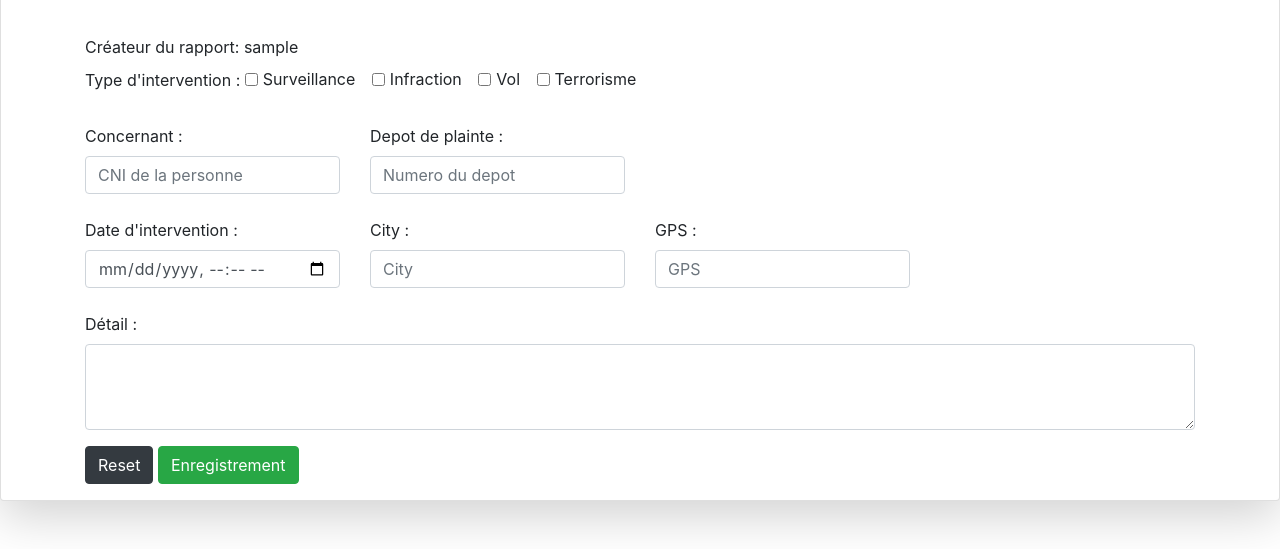
After one commit to alexcaussades/ShadeArmy, a PHP site: page /rapport.php in a window 1280 px wide. The commit adds this page. Shown: the part 351-900 px from the top of the page. Run offline with PHP 8.4, Linux system fonts and the light colour scheme; the visitor is signed in with stand-in values (Sample User, id 1); some libraries are stand-ins or nearby versions.

Commit message:
add rapport

```diff
--- a/assets/class/bluefort.php
+++ b/assets/class/bluefort.php
@@ -81,4 +81,56 @@ class BlueFort extends Players
 	}
 
 
+	public function GetPlayersCasier()
+	{
+		global $bdd;
+		$q = $bdd->query("SELECT COUNT(*) AS pid FROM casier_jud WHERE pid = ".$this->pid."")->fetchColumn();
+		if($q > 0)
+		{
+			echo $q;
+		}
+	}
+
+	public function GetplayersCasierView()
+	{
+		global $bdd;
+		$q = $bdd->query("SELECT COUNT(*) AS pid FROM casier_jud WHERE pid = ".$this->pid."")->fetchColumn();
+		if($q > 0)
+		{ ?>
+			<div class="container table-responsive-sm ">
+
+			<table class="table">
+				<thead class="thead-dark">
+					<tr>
+					<th scope="col">type</th>
+					<th scope="col">détail</th>
+					<th scope="col">Par</th>
+					<th scope="col">Date</th>
+					</tr>
+				</thead>
+				<tbody>
+				<?php
+			$q = $bdd->query("SELECT * FROM casier_jud WHERE pid = ".$this->pid."");
+			while ($r = $q->fetch())
+			{
+				?>
+				<tr>
+				<th scope="row"><?= htmlspecialchars($r['type']); ?></th>
+				<th scope="row"><?= htmlspecialchars($r['txt']); ?></th>
+				<th scope="row"><?= htmlspecialchars($r['name']); ?></th>
+				<th scope="row"><?= htmlspecialchars($r['date']); ?></th>
+				</tr>
+				<?php
+			}
+		}else
+		{
+			?>
+			<div class="info">
+			<div class="alert alert-info grade container" role="alert">
+			Casier Vierge
+			</div>
+			</div>
+			<?php
+		}
+	}
 }
--- a/assets/class/players.php
+++ b/assets/class/players.php
@@ -127,7 +127,8 @@ public function getPlayersNaiss()
 	$a = $this->datenaissance;
 	$a = str_replace('"', '', $a);
 	$a = str_replace(']', '', $a);
-	echo str_replace('[', '', $a);
+	$a = str_replace('[', '', $a);
+	echo str_replace(',', '-', $a);
 }
 
 public function getPlayerstaille()
@@ -153,7 +154,7 @@ public function getplayersContanier()
 public function GetPlayersFromFacture()
 {
 	global $bdd;
-		$q = $bdd->query("SELECT COUNT(*) AS from_pid FROM factures WHERE pid = ".$this->pid."")->fetchColumn();
+		$q = $bdd->query("SELECT COUNT(*) AS from_pid FROM factures WHERE from_pid = ".$this->pid."")->fetchColumn();
 		return $q;
 }
 
--- a/assets/css/recherche.css
+++ b/assets/css/recherche.css
@@ -6,6 +6,14 @@
 .recherche{
 	color: whitesmoke;
 	font-size: 48px;
+	height: 4em; /* hauteur du parent */
+	line-height: 4em; /* hauteur de ligne (identique) */
+	white-space: nowrap; /* interdiction de passer à la ligne */
+}
+
+.recherche1{
+	color: whitesmoke;
+	font-size: 32px;
 	height: 4em; /* hauteur du parent */
 	line-height: 4em; /* hauteur de ligne (identique) */
 	white-space: nowrap; /* interdiction de passer à la ligne */
--- a/footer.php
+++ b/footer.php
@@ -1,7 +1,7 @@
 
 
 
-  <div class="float-right version">Actuellement l'application est en : <?= VERSION; ?> <?= NUMEROS_DE_VERSION; ?> Type : <?= TYPE; ?></div>
+
     <!-- Optional JavaScript -->
     <!-- jQuery first, then Popper.js, then Bootstrap JS -->
     <script src="https://code.jquery.com/jquery-3.3.1.slim.min.js" integrity="sha384-q8i/X+965DzO0rT7abK41JStQIAqVgRVzpbzo5smXKp4YfRvH+8abtTE1Pi6jizo" crossorigin="anonymous"></script>
--- /dev/null
+++ b/rapport.php
@@ -0,0 +1,137 @@
+<?php
+session_start();
+
+require 'assets/auto/header.php';
+require 'assets/auto/function.php';
+require 'assets/class/bdd.php';
+require 'assets/class/players.php';
+require 'assets/class/impot.php';
+require 'assets/class/ident.php';
+require 'assets/class/bluefort.php';
+use ShadeLife\Players;
+use ShadeLife\Impots;
+use ShadeLife\ident;
+use ShadeLife\BlueFort;
+$ident = new ident;
+$bluefort = new bluefort;
+?>
+
+<link rel="stylesheet" href="<?= cssuri(); ?>recherche.css">
+
+<?php
+if(!isset($_SESSION['name']))
+{
+	?>
+	<script>
+     	window.location.replace("index.php");
+    </script>
+	<?php
+}else
+{
+?>
+
+<div class="bandeau">
+<div class="container">
+<div class="row">
+	<div class="col-sm-4">
+		<img class="ineterpol" src="https://www.interpol.int/bundles/interpolfront/images/logo-blanc.png" alt="">
+	</div>
+		<div class="col-sm-8">
+		<p class="recherche">Rapport d'intervention </p></p>
+		</div>
+</div>
+</div>
+</div>
+</div>
+
+<div class="card segonde shadow-lg p-3 mb-5 bg-white rounded" id="addnote">
+<div class="container">
+		<div class="row">
+		<div class="col-sm-12">
+		<form method="post" action="assets/application/creatrapport.php">
+		<br>
+		<label for="">Créateur du rapport: <?= $_SESSION['name']?></label>
+		<br>
+
+		<div>
+		<label for="">Type d'intervention : </label>
+		<div class="form-check form-check-inline">
+		<input class="form-check-input" name="option" type="checkbox" id="inlineCheckbox1" value="surveillance">
+		<label class="form-check-label" for="inlineCheckbox1">Surveillance</label>
+		</div>
+
+		<div class="form-check form-check-inline">
+		<input class="form-check-input" name="option" type="checkbox" id="inlineCheckbox2" value="infraction">
+		<label class="form-check-label" for="inlineCheckbox2">Infraction</label>
+		</div>
+
+		<div class="form-check form-check-inline">
+		<input class="form-check-input" name="option" type="checkbox" id="inlineCheckbox2" value="vol">
+		<label class="form-check-label" for="inlineCheckbox2">Vol</label>
+		</div>
+
+		<div class="form-check form-check-inline">
+		<input class="form-check-input" name="option" type="checkbox" id="inlineCheckbox2" value="terrorisme">
+		<label class="form-check-label" for="inlineCheckbox2">Terrorisme</label>
+		</div>
+		</div>
+
+		<br>
+
+		<div class="row">
+
+		<div class="col-sm-3">
+		<label for="player">Concernant :</label>
+		<input type="text" class="form-control" name="playerpid" placeholder="CNI de la personne">
+		</div>
+
+		<div class="col-sm-3">
+		<label for="player">Depot de plainte :</label>
+		<input type="text" class="form-control" name="plaintenum" placeholder="Numero du depot">
+		</div>
+		</div>
+
+
+		<br>
+
+		<div class="row">
+
+		<div class="col-sm-3">
+		<label for="player">Date d'intervention :</label>
+		<input type="datetime-local" class="form-control" name="dateinter">
+		</div>
+
+		<div class="col-sm-3">
+		<label for="player">City :</label>
+		<input type="text" class="form-control" name="city" placeholder="City" required>
+		</div>
+
+		<div class="col-sm-3">
+		<label for="player">GPS :</label>
+		<input type="text" class="form-control" name="gps" placeholder="GPS">
+		</div>
+
+		</div>
+		</div>
+		</div>
+
+		<br>
+
+		<div class="form-group">
+		<label for="">Détail : </label>
+		<textarea class="form-control" name="txt" id="exampleFormControlTextarea1" rows="3"></textarea>
+		</div>
+
+		<input type="hidden" name="name" value="<?= $_SESSION['name']?>">
+		<input type="hidden" name="pid" value="<?= $_SESSION['pid']?>">
+
+		<button type="reset" class="btn btn-dark">Reset</button>
+		<button type="submit" class="btn btn-success">Enregistrement</button>
+		</form>
+		</div>
+
+
+</div>
+<?php
+}
+?>
```
Also changed, not shown: assets/application/addjudiciaire.php (added, +31 -0 lines), assets/application/creatrapport.php (added, +70 -0 lines), index.php (+1 -14 lines), intervention.php (added, +82 -0 lines), player.php (+75 -1 lines), rep.php (+28 -4 lines), search.php (+27 -4 lines).
